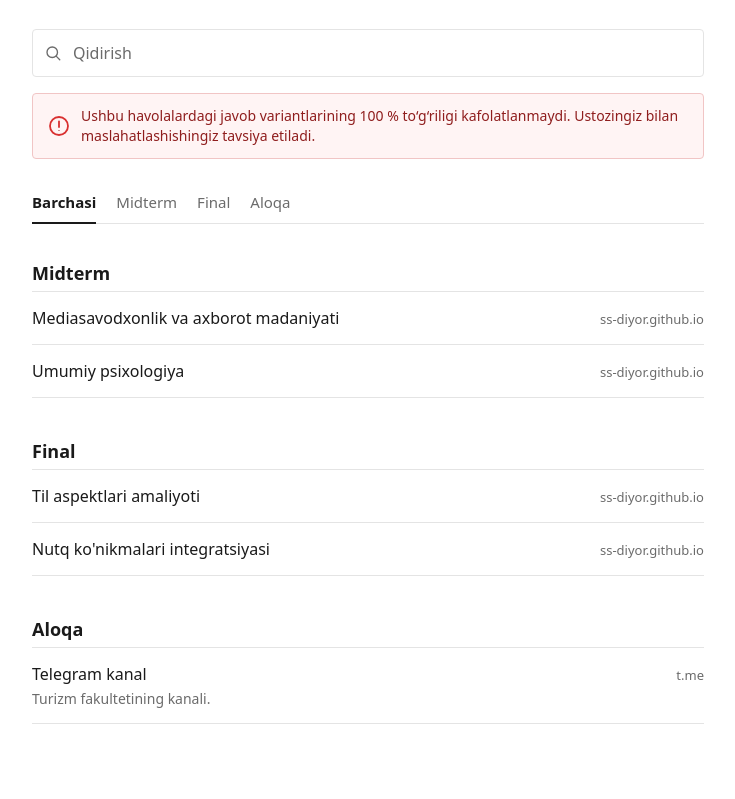
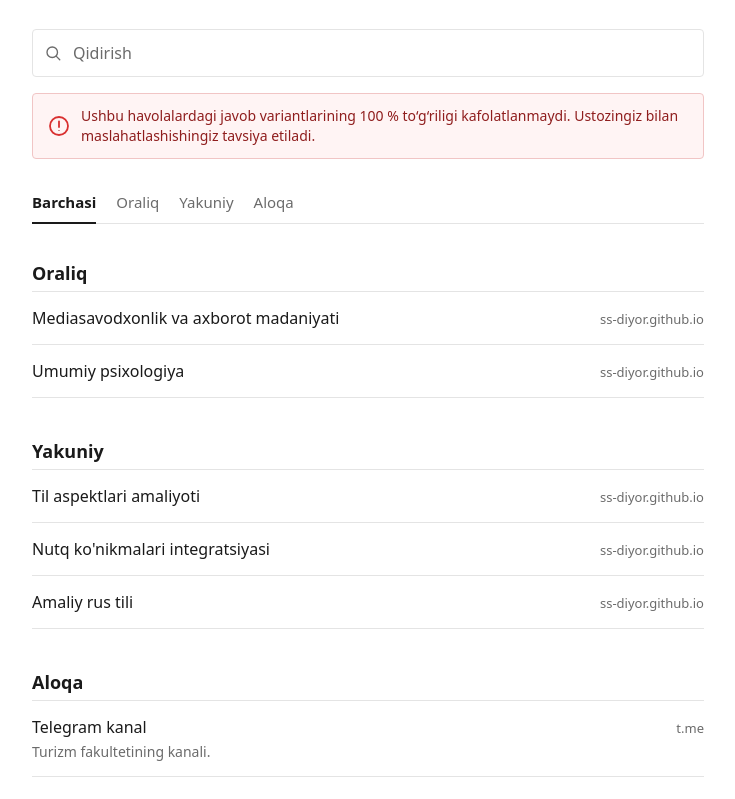
Before and after one commit to ss-diyor/subdomain-cspu, a plain HTML site: page index.html in a window 1280 px wide. Shown: the part 121-920 px from the top of the page, without its empty margins (272-1007 px from the left). Drawn offline with Linux system fonts and the light colour scheme.

Commit message:
Modify categories for links in index.html
Updated categories for several links in the LINKS array.

```diff
--- a/index.html
+++ b/index.html
@@ -278,10 +278,11 @@ var SITE = {
 */
 
 var LINKS = [
-  { title: "Mediasavodxonlik va axborot madaniyati",  url: "https://ss-diyor.github.io/media-literacy-midterm/", category: "Midterm" },
-  { title: "Umumiy psixologiya",   url: "https://ss-diyor.github.io/general-psychology-midterm/",     category: "Midterm" },
-  { title: "Til aspektlari amaliyoti",  url: "https://ss-diyor.github.io/taa-final/",   category: "Final" },
-  { title: "Nutq ko'nikmalari integratsiyasi", url: "https://ss-diyor.github.io/nki-final",      category: "Final" },
+  { title: "Mediasavodxonlik va axborot madaniyati",  url: "https://ss-diyor.github.io/media-literacy-midterm/", category: "Oraliq" },
+  { title: "Umumiy psixologiya",   url: "https://ss-diyor.github.io/general-psychology-midterm/",     category: "Oraliq" },
+  { title: "Til aspektlari amaliyoti",  url: "https://ss-diyor.github.io/taa-final/",   category: "Yakuniy" },
+  { title: "Nutq ko'nikmalari integratsiyasi", url: "https://ss-diyor.github.io/nki-final",      category: "Yakuniy" },
+  { title: "Amaliy rus tili", url: "https://ss-diyor.github.io/practical-russian-language-final/",      category: "Yakuniy" },
   { title: "Telegram kanal",         url: "https://t.me/turizm_rasmiy_kanal",      category: "Aloqa",         desc: "Turizm fakultetining kanali." }
 ];
 
```
